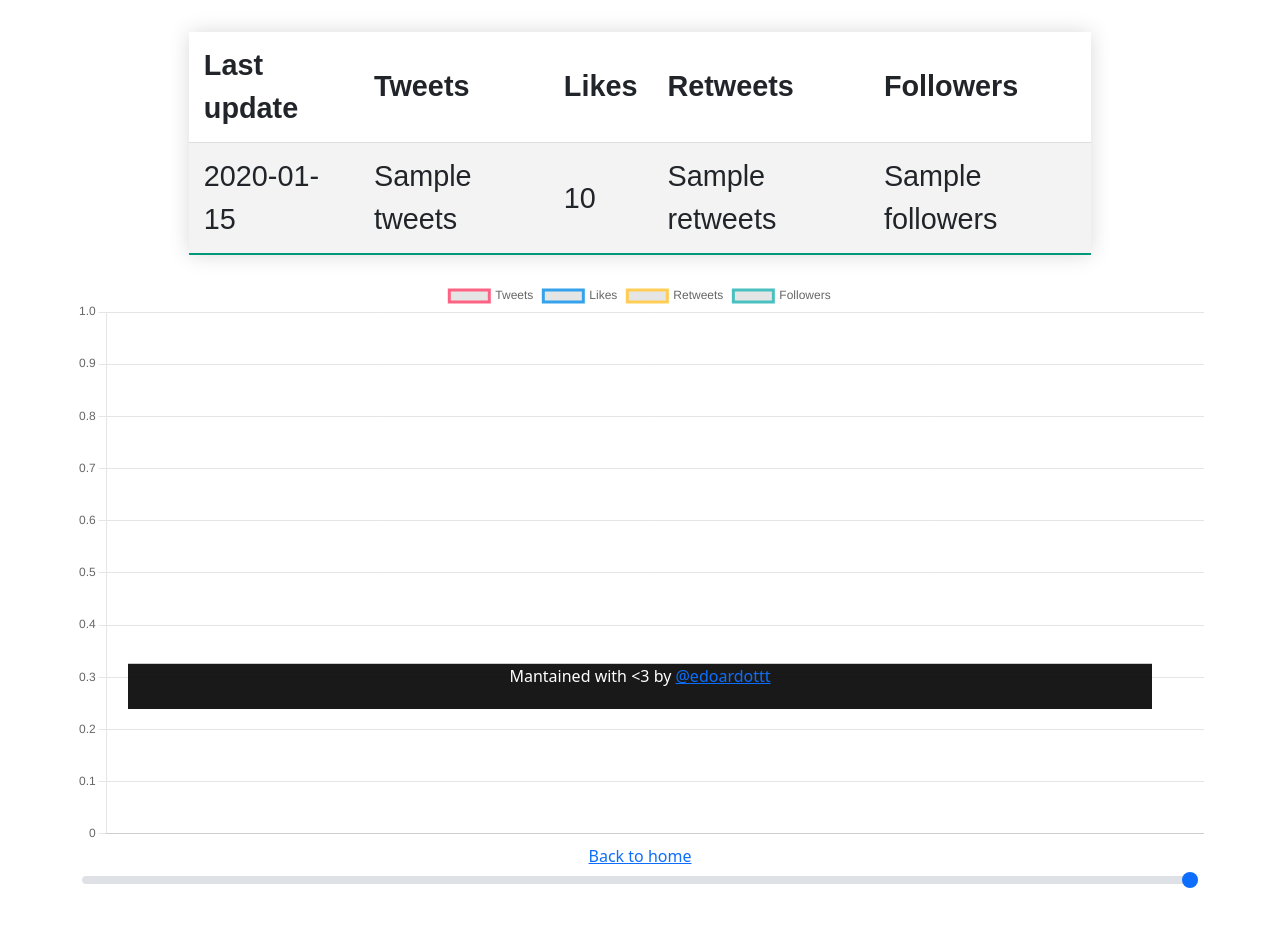
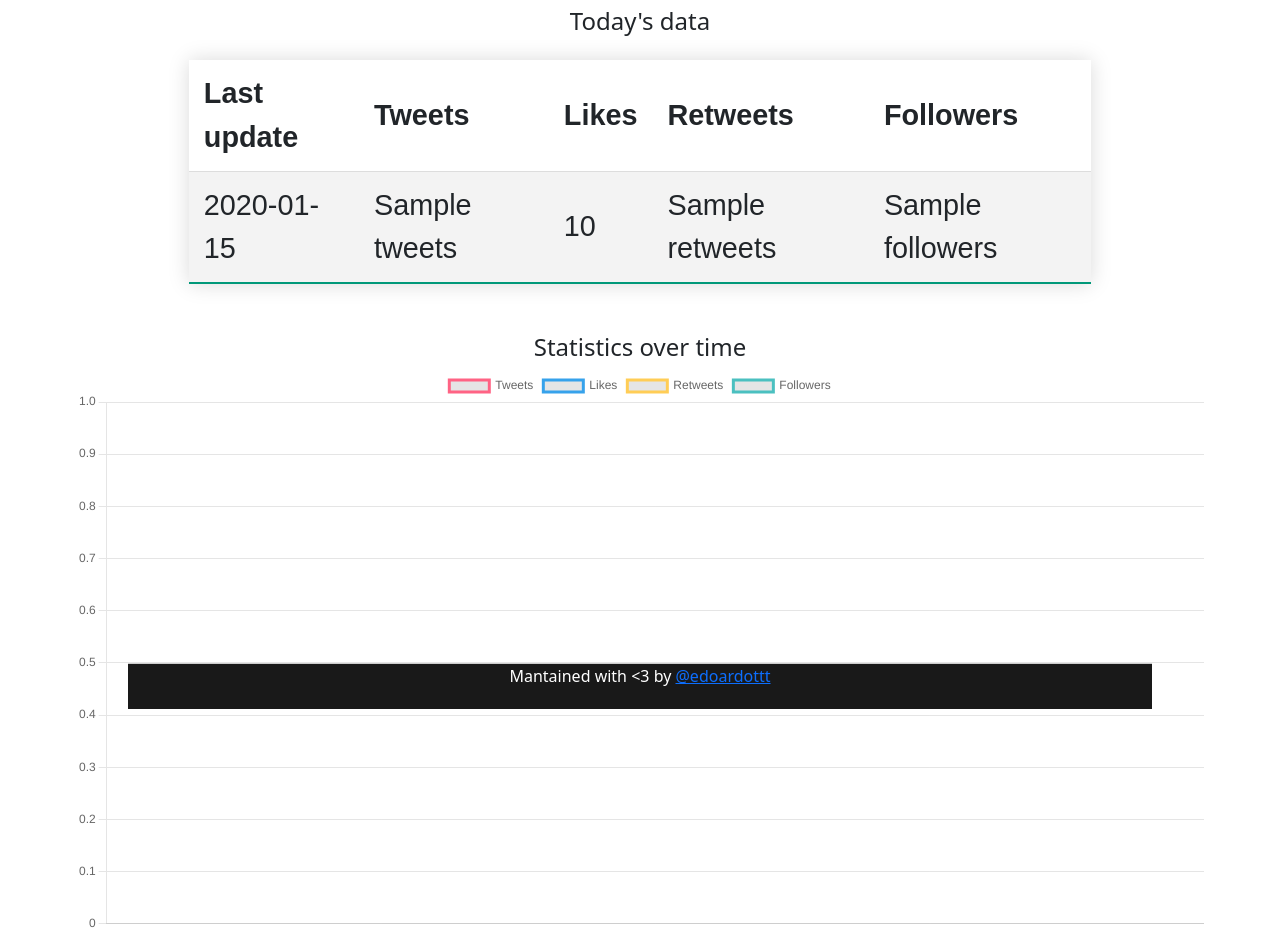
Before and after one commit to edoardottt/twitterbot2, a Flask app: template templates/dashboard.html in a window 1280 px wide. Shown: the part 91-1024 px from the top of the page. Before the commit the page ends 979 px from the top, so only its background shows below. Run offline with Flask 2, Linux system fonts and the light colour scheme; the template is opened without the code that fills it: most values are stand-ins (such as "Sample title", 1, 10 or a date in 2020); some libraries are stand-ins or nearby versions.

Commit message:
Add title

```diff
--- a/templates/dashboard.html
+++ b/templates/dashboard.html
@@ -30,6 +30,9 @@
 
     <div class="container-fluid">
         <div>
+            <div class="container justify-content-center text-center">
+                <h4>Today's data</h4>
+            </div>
             <table class="styled-table">
                 <tr>
                     <th>Last update</th>
@@ -49,8 +52,9 @@
         </div>
     </div>
 
+    <br>
     <div class="container-fluid justify-content-center text-center">
-
+        <h4>Statistics over time</h4>
         <div class="row align-items-center justify-content-center text-center">
             <div class="chart-container justify-content-center text-center">
                 <canvas data-values='{{ values|tojson }}' id="lineChart"></canvas>
```
